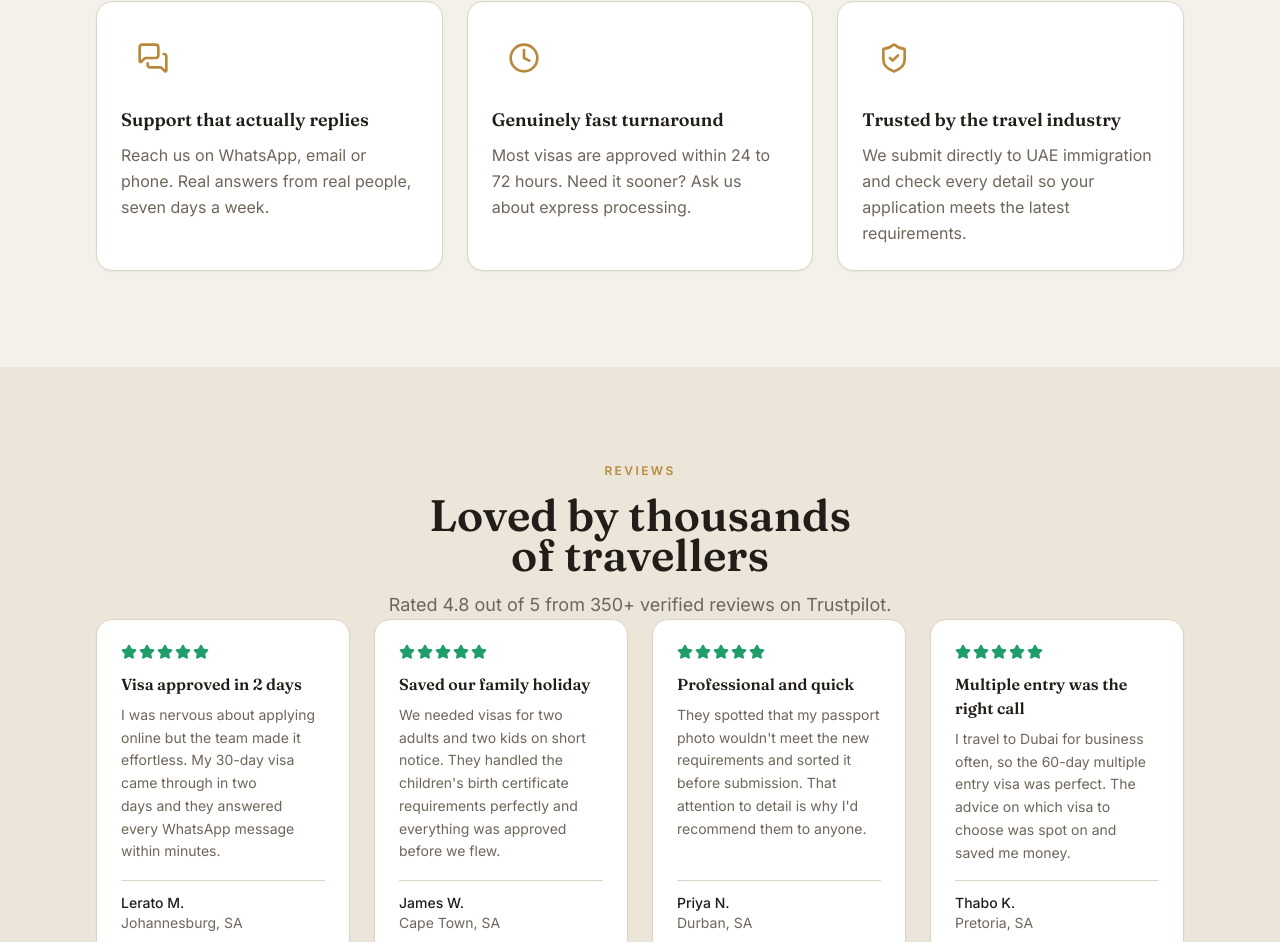
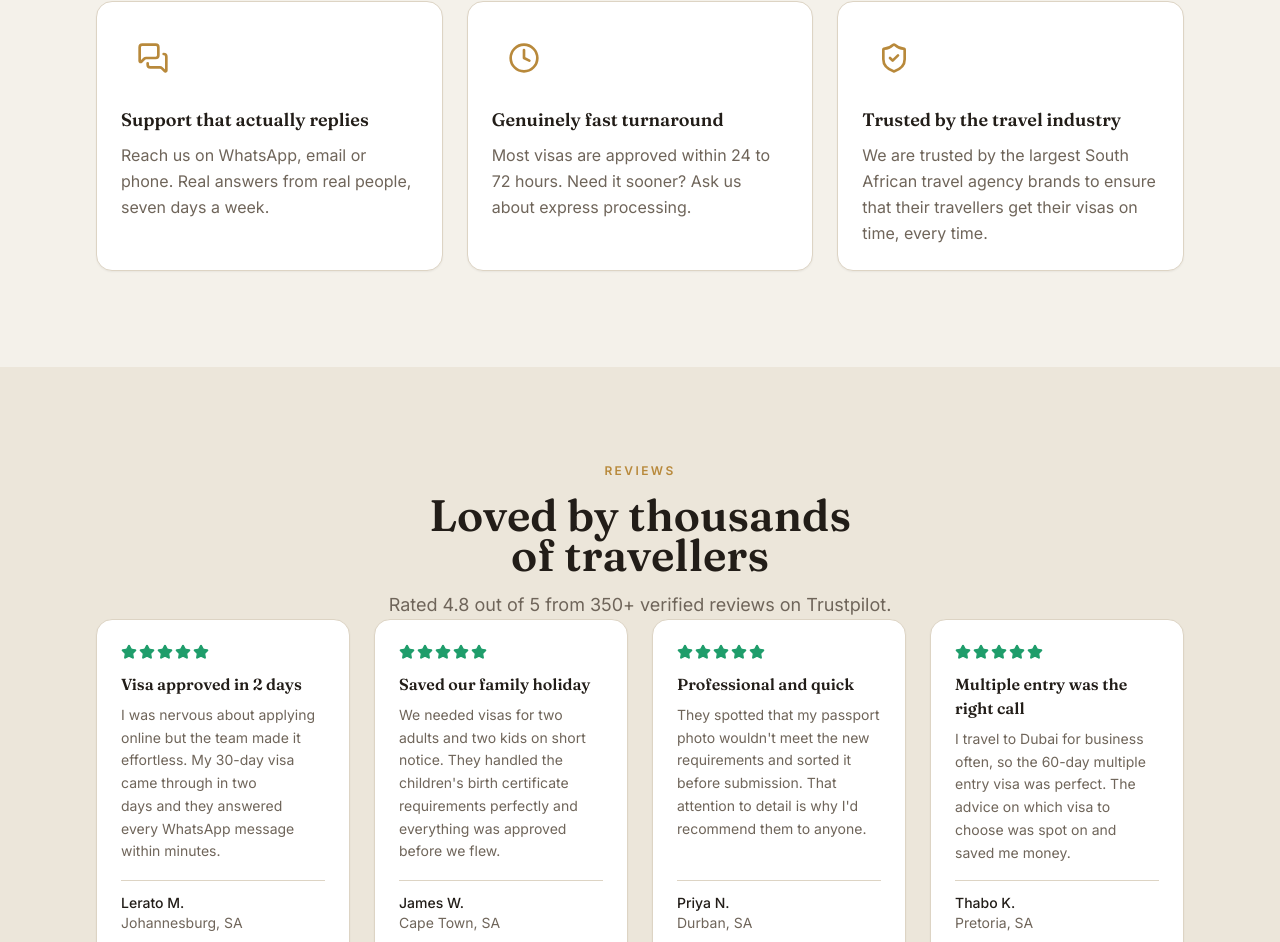
Before and after one commit to bvtonder1980-cmd/dubavisas, a Next.js app: page / in a window 1280 px wide. Shown: the part 4211-5153 px from the top of the page. Built offline with nearby package versions, Linux system fonts and the light colour scheme.

Commit message:
feat: update 'why-us' component to reflect new trust partner focus
Updated the body of the trusted travel industry reason to highlight partnership with major South African travel agency brands.

Co-authored-by: bvtonder1980-cmd <275993852+bvtonder1980-cmd@users.noreply.github.com>

```diff
--- a/components/why-us.tsx
+++ b/components/why-us.tsx
@@ -30,7 +30,7 @@ const reasons = [
   {
     icon: ShieldCheck,
     title: "Trusted by the travel industry",
-    body: "We submit directly to UAE immigration and check every detail so your application meets the latest requirements.",
+    body: "We are trusted by the largest South African travel agency brands to ensure that their travellers get their visas on time, every time.",
   },
 ]
 
```
